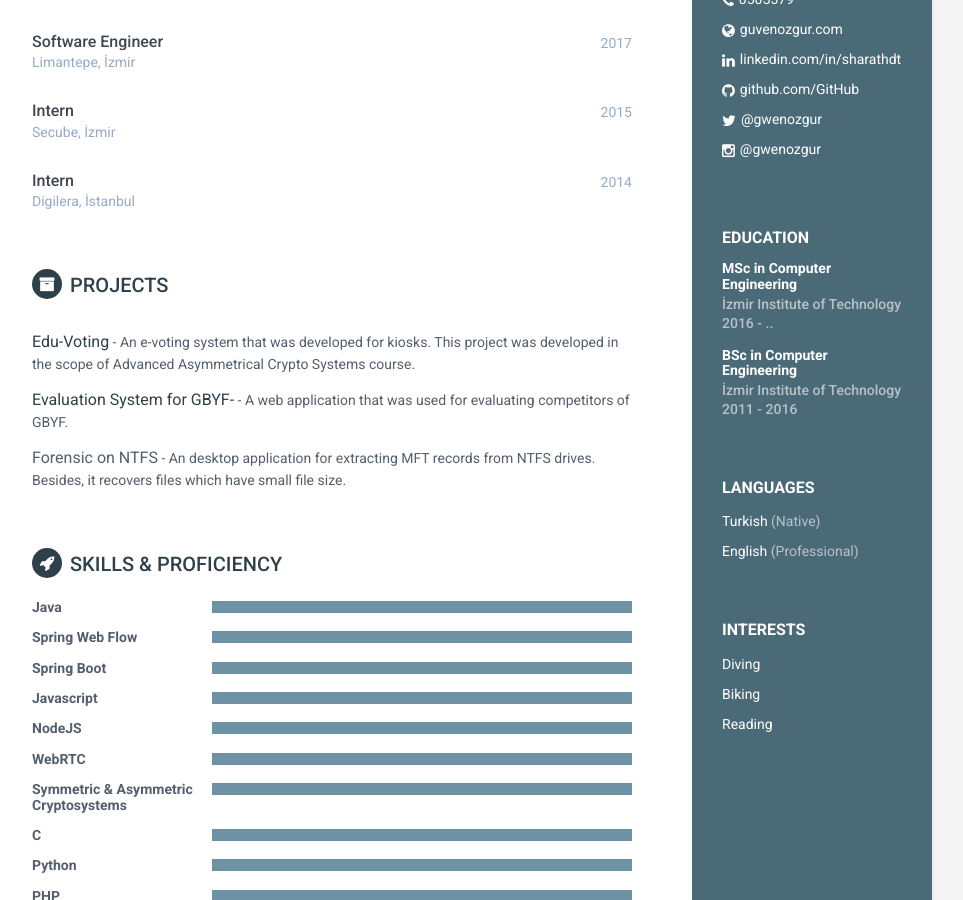
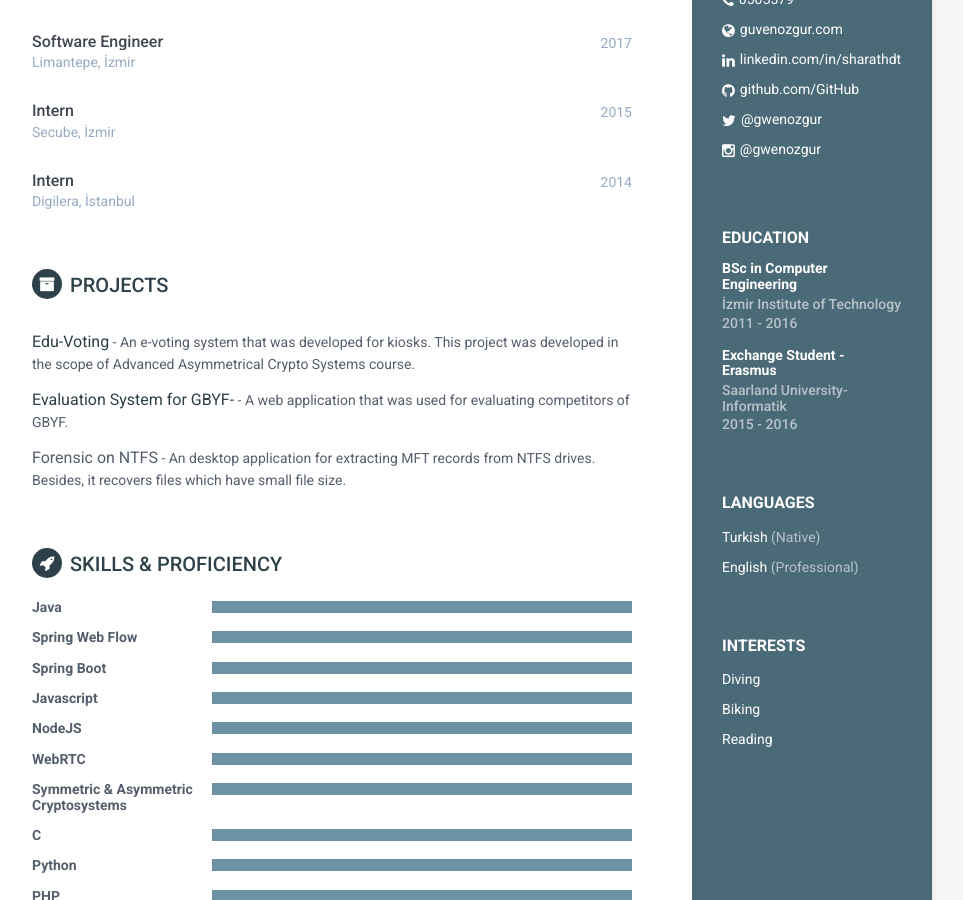
Before and after one commit to guvenozgur/guvenozgur.github.io, a Jekyll site: the page built from index.html, in a window 1280 px wide and 900 px high, scrolled down 308 px. Shown: the whole window, without its empty margins (188-1151 px from the left). Built offline with Jekyll 4.4.1, drawn with Linux system fonts in a browser that asks for light colours.

Commit message:
Eeducation

```diff
--- a/_includes/education.html
+++ b/_includes/education.html
@@ -1,13 +1,13 @@
  <div class="education-container container-block">
 <h2 class="container-block-title">Education</h2>
-<div class="item">
-    <h4 class="degree">MSc in Computer Engineering</h4>
-    <h5 class="meta">İzmir Institute of Technology</h5>
-    <div class="time">2016 - ..</div>
-</div><!--//item-->
 <div class="item">
     <h4 class="degree">BSc in Computer Engineering</h4>
     <h5 class="meta">İzmir Institute of Technology</h5>
     <div class="time">2011 - 2016</div>
 </div><!--//item-->
+<div class="item">
+    <h4 class="degree">Exchange Student - Erasmus</h4>
+    <h5 class="meta">Saarland University-Informatik</h5>
+    <div class="time">2015 - 2016</div>
+</div><!--//item-->
 </div><!--//education-container-->
```
